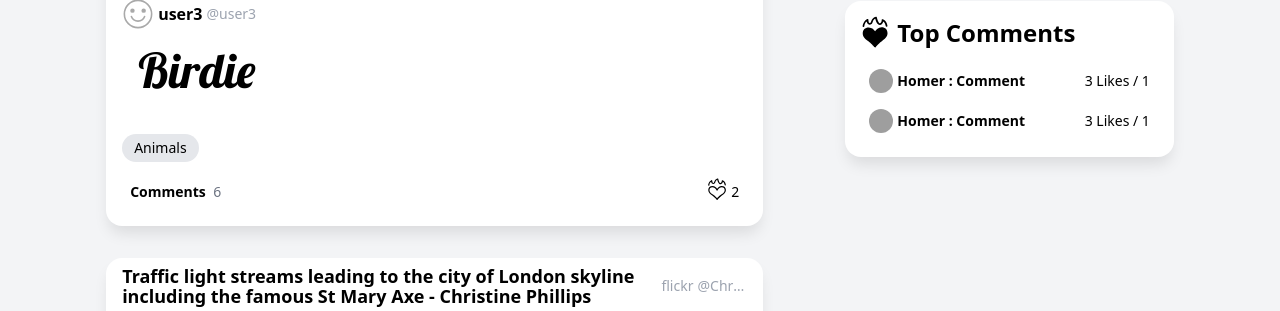
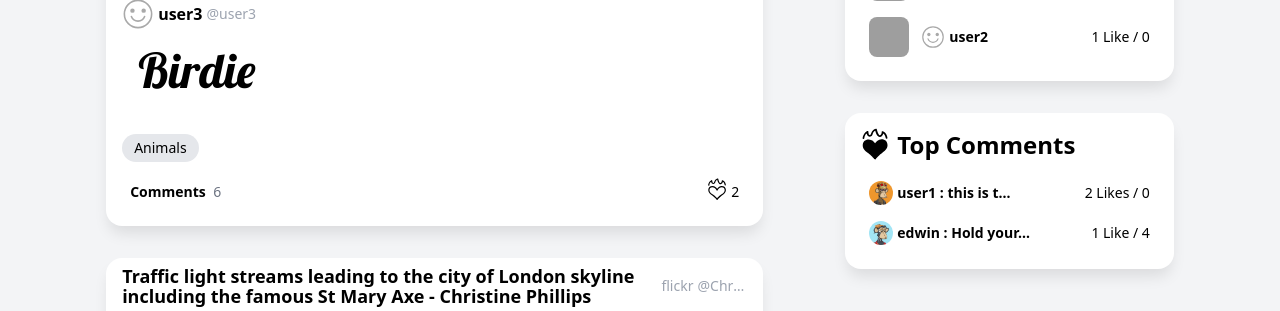
Before and after one commit to Edwinromerojr/webapps_htmx, a Django app: page / in a window 1280 px wide. Shown: the part 1040-1351 px from the top of the page. Run offline with Django 5.2, Linux system fonts and the light colour scheme; data comes from the database, SQL or seed files in the repository; both versions use the stored data as it was after the commit; some libraries are stand-ins or nearby versions; grey boxes are pictures that could not be loaded.

Commit message:
part17 slidebar with custom template tags

```diff
--- /dev/null
+++ b/posts/templatetags/sidebar.py
@@ -0,0 +1,19 @@
+from django.template import Library
+from ..models import *
+from django.db.models import Count
+
+register = Library()
+
+@register.inclusion_tag('includes/sidebar.html')
+def sidebar_view(tag=None, user=None):
+    categories = Tag.objects.all()
+    top_posts = Post.objects.annotate(num_likes=Count('likes')).filter(num_likes__gt=0).order_by('-num_likes')
+    top_comments = Comment.objects.annotate(num_likes=Count('likes')).filter(num_likes__gt=0).order_by('-num_likes')
+    context = {
+        'categories': categories,
+        'tag': tag,
+        'top_posts': top_posts,
+        'top_comments': top_comments,
+        'user': user
+        }
+    return context
--- a/posts/views.py
+++ b/posts/views.py
@@ -18,11 +18,8 @@ def home_view(request, tag=None):
     else:
         posts = Post.objects.all()
 
-    categories = Tag.objects.all()
-
     context = {
         'posts': posts,
-        'categories': categories,
         'tag': tag,
     }
     return render(request, 'posts/home.html', context)
--- a/templates/includes/sidebar.html
+++ b/templates/includes/sidebar.html
@@ -22,26 +22,23 @@ x-transition:enter-end="opacity-100 mt-0">
             <h2>Top Posts</h2>
         </div>
         <ul class="hoverlist">
+            {% for post in top_posts %}
             <li>
-                <a href="" class="flex items-stretch justify-between">
+                <a href="{% url 'post' post.id %}" class="flex items-stretch justify-between">
                     <div class="flex items-center truncate">
-                        <img class="w-10 h-10 rounded-lg object-cover mr-3 shrink-0" src="https://live.staticflickr.com/65535/50618365686_36f887ab88_c.jpg">
-                        <img class="w-6 h-6 rounded-full object-cover mr-1" src="https://img.icons8.com/small/96/A9A9A9/happy.png">
-                        <span class="font-bold text-sm mr-1">Homer</span>
+                        <img class="w-10 h-10 rounded-lg object-cover mr-3 shrink-0" src="{{ post.image }}">
+                        {% if post.author %}
+                        <img class="w-6 h-6 rounded-full object-cover mr-1" src="{{ post.author.profile.avatar }}">
+                        <span class="font-bold text-sm mr-1">{{ post.author.username }}</span>
+                        {% else %}
+                        <img class="w-6 h-6 rounded-full object-cover mr-1" src="{% static 'images/avatar_default.svg' %}">
+                        <span class="text-sm mr-1">no author</span>
+                        {% endif %}
                     </div>
-                    <span class="text-sm font-light text-grey-500 shrink-0">3 Likes / 1</span>
+                    <span class="{% if user in post.likes.all %}font-bold{% else %}font-light{% endif %} text-sm text-grey-500 shrink-0">{{ post.likes.count }} Like{{ post.likes.count|pluralize:'s' }} / {{ post.comments.count }}</span>
                 </a>
             </li>
-            <li>
-                <a href="" class="flex items-stretch justify-between">
-                    <div class="flex items-center truncate">
-                        <img class="w-10 h-10 rounded-lg object-cover mr-3" src="https://live.staticflickr.com/65535/50618365686_36f887ab88_c.jpg">
-                        <img class="w-6 h-6 rounded-full object-cover mr-1" src="https://img.icons8.com/small/96/A9A9A9/happy.png">
-                        <span class="font-bold text-sm mr-1">Homer</span>
-                    </div>
-                    <span class="text-sm font-light text-grey-500 shrink-0">3 Likes / 1</span>
-                </a>
-            </li>
+            {% endfor %}
         </ul>
     </section>
     <section class="card p-4">
@@ -50,24 +47,21 @@ x-transition:enter-end="opacity-100 mt-0">
             <h2>Top Comments</h2>
         </div>
         <ul class="hoverlist">
+            {% for comment in top_comments %}
             <li>
-                <a href="" class="flex items-stretch justify-between">
+                <a href="{% url 'post' comment.parent_post.id %}" class="flex items-stretch justify-between">
                     <div class="flex items-center truncate">
-                        <img class="w-6 h-6 rounded-full object-cover mr-1" src="https://img.icons8.com/small/96/A9A9A9/happy.png">
-                        <span class="font-bold text-sm mr-1 truncate">Homer : Comment</span>
+                        {% if comment.author %}
+                        <img class="w-6 h-6 rounded-full object-cover mr-1" src="{{ comment.author.profile.avatar }}">
+                        {% else %}
+                        <img class="w-6 h-6 rounded-full object-cover mr-1" src="{% static 'images/avatar_default.svg' %}">
+                        {% endif %}
+                        <span class="font-bold text-sm mr-1 truncate">{% if comment.author %}{{ comment.author.username }}{% else %}<span class="font-light">no author</span>{% endif %} : {{ comment.body|truncatechars:10 }}</span>
                     </div>
-                    <span class="text-sm font-light text-grey-500 shrink-0">3 Likes / 1</span>
+                    <span class="{% if user in comment.likes.all %}font-bold{% else %}font-light{% endif %} text-sm text-grey-500 shrink-0">{{ comment.likes.count }} Like{{ comment.likes.count|pluralize:'s' }} / {{ comment.replies.count }}</span>
                 </a>
             </li>
-            <li>
-                <a href="" class="flex items-stretch justify-between">
-                    <div class="flex items-center truncate">
-                        <img class="w-6 h-6 rounded-full object-cover mr-1" src="https://img.icons8.com/small/96/A9A9A9/happy.png">
-                        <span class="font-bold text-sm mr-1 truncate">Homer : Comment</span>
-                    </div>
-                    <span class="text-sm font-light text-grey-500 shrink-0">3 Likes / 1</span>
-                </a>
-            </li>
+            {% endfor %}
         </ul>
     </section>
 </aside>
--- a/templates/layouts/a.html
+++ b/templates/layouts/a.html
@@ -16,7 +16,8 @@
         {% endblock %}
     </main>
 
-    {% include "includes/sidebar.html" %}
+    {% load sidebar %}
+    {% sidebar_view tag user %}
 
 </content>
 {% endblock %}
```
Also changed, not shown: db.sqlite3, posts/templatetags/__init__.py (added).
